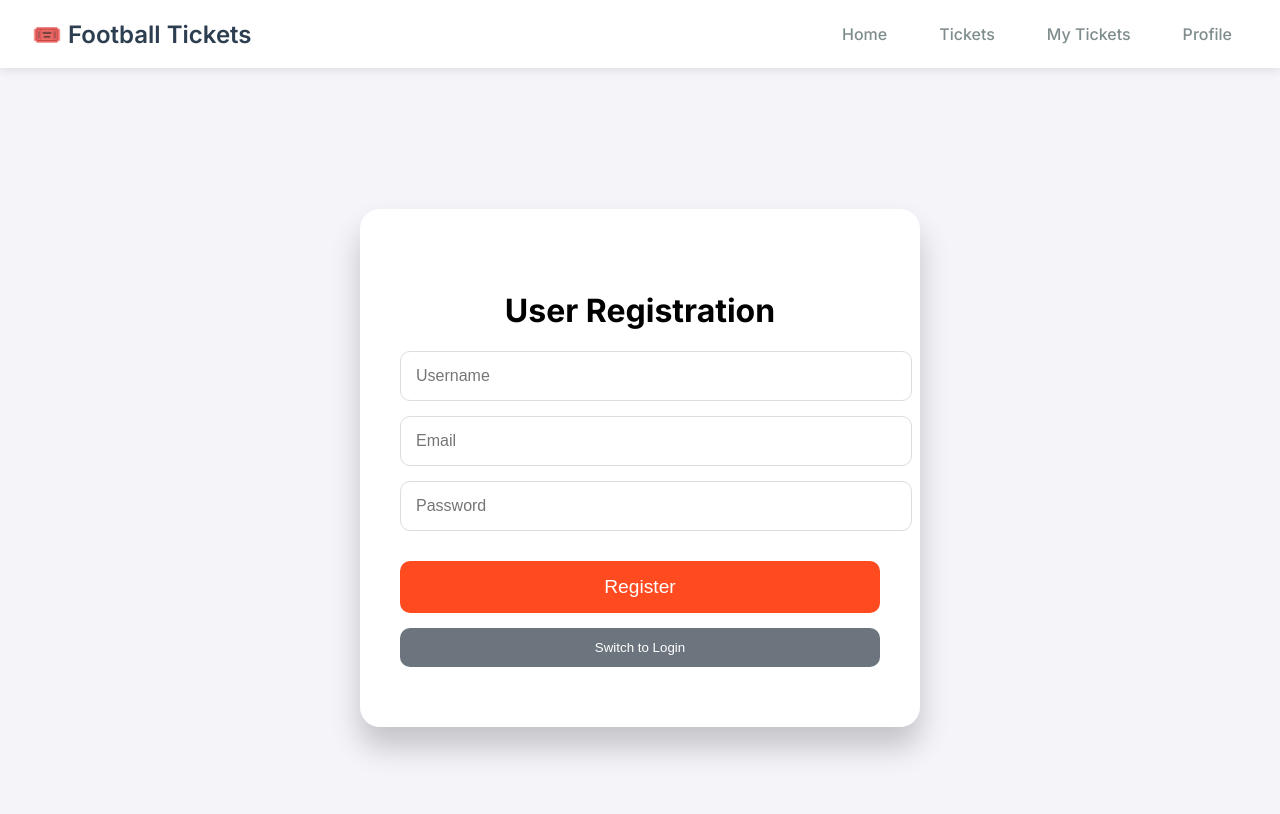
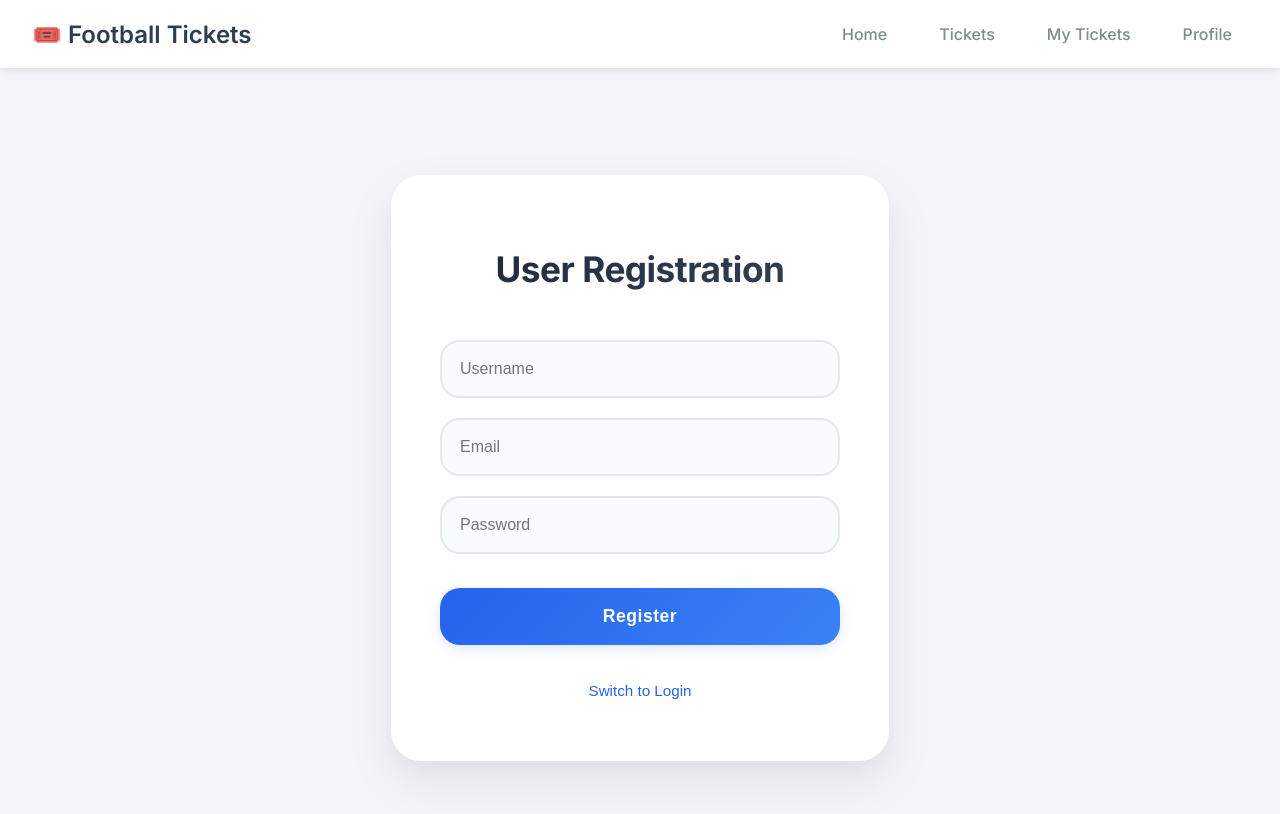
Before and after one commit to olti18/Football-TicketUI, a React (Vite) app: page /profile in a window 1280 px wide. Shown: the top 814 px of the page. Built offline with nearby package versions, Linux system fonts and the light colour scheme.

Commit message:
Fixed:Login/Register Style

```diff
--- a/package.json
+++ b/package.json
@@ -27,6 +27,6 @@
     "eslint-plugin-react-hooks": "^5.0.0",
     "eslint-plugin-react-refresh": "^0.4.16",
     "globals": "^15.14.0",
-    "vite": "^6.0.5"
+    "vite": "^6.1.0"
   }
 }
--- a/src/pages/AuthForm.jsx
+++ b/src/pages/AuthForm.jsx
@@ -1,10 +1,7 @@
 import React, { useState } from "react";
 import axios from "axios";
 import Cookies from "js-cookie";
-import FormWrapper from "../components/FormWrapper";
-import InputField from "../components/InputField";
-import Button from "../components/Button";
-import ToggleButton from "../components/ToggleButton";
+import "../styles/AuthForm.css";
 
 const AuthForm = ({ onLogin }) => {
   const [username, setUsername] = useState("");
@@ -49,19 +46,45 @@ const AuthForm = ({ onLogin }) => {
   };
 
   return (
-    <FormWrapper>
+    <div className="form-wrapper">
       <h1>{isLogin ? "User Login" : "User Registration"}</h1>
       <form onSubmit={isLogin ? handleLogin : handleRegister}>
-        <InputField type="text" placeholder="Username" value={username} onChange={(e) => setUsername(e.target.value)} />
-        {!isLogin && <InputField type="email" placeholder="Email" value={email} onChange={(e) => setEmail(e.target.value)} />}
-        <InputField type="password" placeholder="Password" value={password} onChange={(e) => setPassword(e.target.value)} />
-        <Button type="submit">{isLogin ? "Login" : "Register"}</Button>
+        <input
+          className="input-field"
+          type="text"
+          placeholder="Username"
+          value={username}
+          onChange={(e) => setUsername(e.target.value)}
+        />
+        {!isLogin && (
+          <input
+            className="input-field"
+            type="email"
+            placeholder="Email"
+            value={email}
+            onChange={(e) => setEmail(e.target.value)}
+          />
+        )}
+        <input
+          className="input-field"
+          type="password"
+          placeholder="Password"
+          value={password}
+          onChange={(e) => setPassword(e.target.value)}
+        />
+        <button className="button" type="submit">
+          {isLogin ? "Login" : "Register"}
+        </button>
       </form>
-      {message && <p style={{ color: isSuccess ? "green" : "red" }}>{message}</p>}
-      <ToggleButton onClick={() => setIsLogin(!isLogin)}>
+      {message && (
+        <p className={`message ${isSuccess ? "success" : "error"}`}>
+          {message}
+        </p>
+      )}
+      <button className="toggle-button" onClick={() => setIsLogin(!isLogin)}>
         {isLogin ? "Switch to Register" : "Switch to Login"}
-      </ToggleButton>
-    </FormWrapper>
+      </button>
+    </div>
   );
 };
 
--- /dev/null
+++ b/src/styles/AuthForm.css
@@ -0,0 +1,182 @@
+.form-wrapper {
+  max-width: 400px;
+  margin: 2rem auto;
+  padding: 3rem;
+  background: rgba(255, 255, 255, 0.98);
+  border-radius: 30px;
+  box-shadow: 0 20px 50px rgba(0, 0, 0, 0.08), 0 10px 20px rgba(0, 0, 0, 0.03),
+    0 0 0 1px rgba(255, 255, 255, 0.1);
+  backdrop-filter: blur(20px);
+  animation: formAppear 0.6s cubic-bezier(0.2, 0.8, 0.2, 1);
+  border: 1px solid rgba(255, 255, 255, 0.2);
+}
+
+@keyframes formAppear {
+  0% {
+    opacity: 0;
+    transform: translateY(40px) scale(0.96);
+    backdrop-filter: blur(0px);
+  }
+  100% {
+    opacity: 1;
+    transform: translateY(0) scale(1);
+    backdrop-filter: blur(20px);
+  }
+}
+
+.input-field {
+  width: 100%;
+  padding: 18px;
+  margin: 10px 0;
+  border: 2px solid #e2e8f0;
+  border-radius: 20px;
+  font-size: 1rem;
+  transition: all 0.4s cubic-bezier(0.2, 0.8, 0.2, 1);
+  background: rgba(248, 250, 252, 0.8);
+  box-sizing: border-box;
+  color: #334155;
+  backdrop-filter: blur(4px);
+}
+
+.input-field:hover {
+  border-color: #3b82f6;
+  transform: translateY(-1px);
+  box-shadow: 0 4px 12px rgba(37, 99, 235, 0.1);
+}
+
+.input-field:focus {
+  outline: none;
+  border-color: #2563eb;
+  background: #ffffff;
+  transform: translateY(-2px);
+  box-shadow: 0 0 0 3px rgba(37, 99, 235, 0.1),
+    0 4px 16px rgba(37, 99, 235, 0.15);
+}
+
+.button {
+  padding: 18px;
+  font-size: 1.1rem;
+  background: linear-gradient(135deg, #2563eb 0%, #3b82f6 100%);
+  color: white;
+  border: none;
+  border-radius: 20px;
+  cursor: pointer;
+  width: 100%;
+  margin-top: 24px;
+  transition: all 0.4s cubic-bezier(0.2, 0.8, 0.2, 1);
+  font-weight: 600;
+  letter-spacing: 0.5px;
+  position: relative;
+  overflow: hidden;
+  transform-origin: center;
+  box-shadow: 0 4px 12px rgba(37, 99, 235, 0.15);
+}
+
+.button::before {
+  content: "";
+  position: absolute;
+  top: 0;
+  left: 0;
+  width: 100%;
+  height: 100%;
+  background: linear-gradient(135deg, #1d4ed8 0%, #60a5fa 100%);
+  opacity: 0;
+  transition: opacity 0.4s ease;
+}
+
+.button:hover {
+  transform: translateY(-3px) scale(1.01);
+  box-shadow: 0 10px 30px rgba(37, 99, 235, 0.2),
+    0 5px 15px rgba(37, 99, 235, 0.1);
+}
+
+.button:active {
+  transform: translateY(1px) scale(0.98);
+}
+
+.toggle-button {
+  background: none;
+  border: 1px solid transparent;
+  color: #2563eb;
+  cursor: pointer;
+  margin-top: 24px;
+  font-size: 0.95rem;
+  width: 100%;
+  padding: 12px;
+  transition: all 0.3s cubic-bezier(0.2, 0.8, 0.2, 1);
+  font-weight: 500;
+  border-radius: 16px;
+  backdrop-filter: blur(4px);
+}
+
+.toggle-button:hover {
+  background: rgba(37, 99, 235, 0.05);
+  border-color: rgba(37, 99, 235, 0.1);
+  transform: translateY(-1px);
+}
+
+.message {
+  text-align: center;
+  margin-top: 20px;
+  padding: 16px;
+  border-radius: 16px;
+  font-weight: 500;
+  animation: messageSlide 0.5s cubic-bezier(0.2, 0.8, 0.2, 1);
+  border: 1px solid transparent;
+  backdrop-filter: blur(8px);
+  transform-origin: top;
+}
+
+@keyframes messageSlide {
+  0% {
+    opacity: 0;
+    transform: translateY(-15px) scale(0.95);
+  }
+  100% {
+    opacity: 1;
+    transform: translateY(0) scale(1);
+  }
+}
+
+.success {
+  color: #059669;
+  background-color: rgba(236, 253, 245, 0.9);
+  border-color: #6ee7b7;
+}
+
+.error {
+  color: #dc2626;
+  background-color: rgba(254, 242, 242, 0.9);
+  border-color: #fca5a5;
+}
+
+.form-wrapper h1 {
+  color: #1e293b;
+  font-size: 2.2rem;
+  margin-bottom: 2.5rem;
+  font-weight: 700;
+  text-align: center;
+  letter-spacing: -0.5px;
+  background: linear-gradient(135deg, #1e293b 0%, #334155 100%);
+  -webkit-background-clip: text;
+  -webkit-text-fill-color: transparent;
+}
+
+/* Add modern smooth scrolling */
+* {
+  scroll-behavior: smooth;
+}
+
+/* Improve text selection */
+::selection {
+  background: rgba(37, 99, 235, 0.2);
+  color: #2563eb;
+}
+
+/* Add a subtle hover animation to form wrapper */
+.form-wrapper:hover {
+  transform: translateY(-2px);
+  box-shadow: 0 25px 60px rgba(0, 0, 0, 0.1), 0 15px 25px rgba(0, 0, 0, 0.04),
+    0 0 0 1px rgba(255, 255, 255, 0.1);
+  transition: all 0.4s cubic-bezier(0.2, 0.8, 0.2, 1);
+}
```
Also changed, not shown: 1 other file (tests, documents, lock files or other folders).
